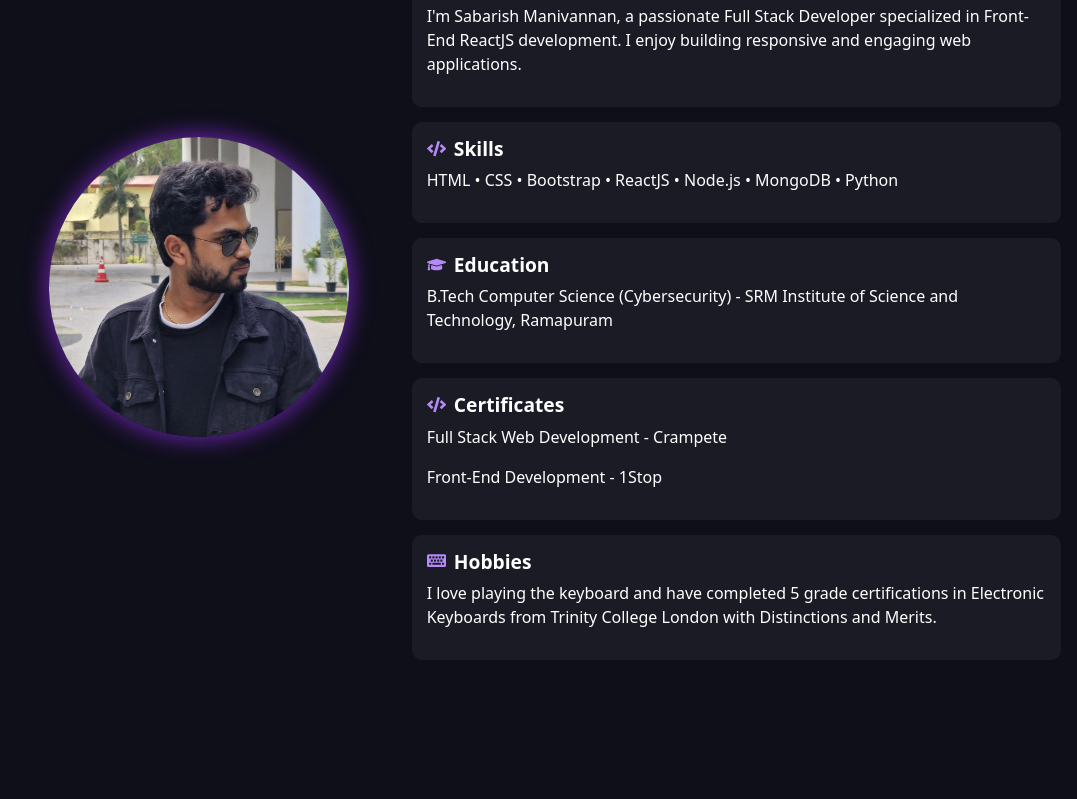
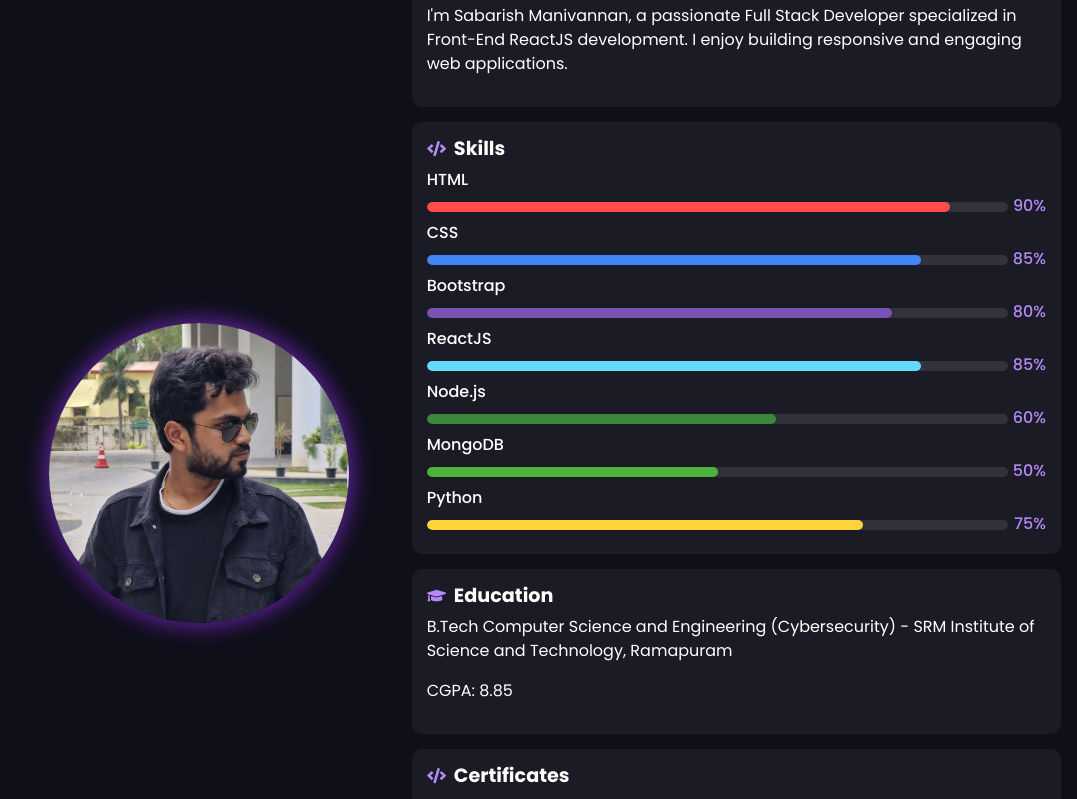
Before and after one commit to sabarish1608/Portfolio, a React (Vite) app in the folder portfolio/: page / in a window 1280 px wide. Shown: the part 980-1779 px from the top of the page, without its empty margins (91-1168 px from the left). Built offline with nearby package versions, Linux system fonts and the light colour scheme.

Commit message:
Added percentage bars to skills

```diff
--- a/portfolio/src/App.css
+++ b/portfolio/src/App.css
@@ -1,3 +1,9 @@
+@import url('https://fonts.googleapis.com/css2?family=Poppins:wght@300;400;500;600;700&display=swap');
+
+* {
+  font-family: 'Poppins', sans-serif;
+}
+
 .text-purple {
   color: #a855f7;
 }
--- a/portfolio/src/components/About.css
+++ b/portfolio/src/components/About.css
@@ -79,6 +79,60 @@
 .about-detail:nth-child(4) { transition-delay: 0.5s; }
 .about-detail:nth-child(5) { transition-delay: 0.6s; }
 
+/* Skill Section */
+.skill {
+  margin: 1px 0;
+}
+
+/* Skill Bar Layout */
+.skill-bar-container {
+  display: flex;
+  align-items: center;
+}
+
+/* Skill Name */
+.skill span {
+  font-size: 1rem;
+  font-weight: 500;
+  display: block;
+  margin-bottom: 2px;
+}
+
+/* Skill Bar Background */
+.skill-bar {
+  width: 100%;
+  height: 10px;
+  background: rgba(255, 255, 255, 0.1);
+  border-radius: 20px;
+  overflow: hidden;
+}
+
+/* Skill Bar Progress */
+.skill-progress {
+  height: 100%;
+  width: 0%;
+  border-radius: 20px;
+  transition: width 1.5s ease-in-out;
+}
+
+/* Animated Progress Widths */
+.html-progress { background: #ff4b4b; width: 90%; }
+.css-progress { background: #4285F4; width: 85%; }
+.bootstrap-progress { background: #7952B3; width: 80%; }
+.react-progress { background: #61dafb; width: 85%; }
+.node-progress { background: #3C873A; width: 60%; }
+.mongo-progress { background: #4DB33D; width: 50%; }
+.python-progress { background: #FFD43B; width: 75%; }
+
+/* Percentage Number */
+.skill-percentage {
+  font-size: 1rem;
+  font-weight: bold;
+  color: #b589f7;
+  width: 40px;
+  text-align: right;
+}
+
 
 @media (max-width: 768px) {
   .about-container {
--- a/portfolio/src/components/About.jsx
+++ b/portfolio/src/components/About.jsx
@@ -1,6 +1,7 @@
 import React, { useEffect, useState } from "react";
 import "./About.css";
 import { FaCode, FaGraduationCap, FaKeyboard } from "react-icons/fa";
+import { SiHtml5, SiCss3, SiJavascript, SiReact, SiNodedotjs, SiMongodb } from "react-icons/si";
 import profilePic from "../assets/Me1.jpg";
 
 const About = React.forwardRef((props, ref) => {
@@ -42,13 +43,84 @@ const About = React.forwardRef((props, ref) => {
           </div>
 
           <div className="about-detail">
-            <h3><FaCode className="icon" /> Skills</h3>
-            <p>HTML • CSS • Bootstrap • ReactJS • Node.js • MongoDB • Python</p>
-          </div>
+  <h3><FaCode className="icon" /> Skills</h3>
+
+  <div className="skill">
+    <span>HTML</span>
+    <div className="skill-bar-container">
+      <div className="skill-bar">
+        <div className={`skill-progress ${isVisible ? "html-progress" : ""}`}></div>
+      </div>
+      <span className="skill-percentage">90%</span>
+    </div>
+  </div>
+
+  <div className="skill">
+    <span>CSS</span>
+    <div className="skill-bar-container">
+      <div className="skill-bar">
+        <div className={`skill-progress ${isVisible ? "css-progress" : ""}`}></div>
+      </div>
+      <span className="skill-percentage">85%</span>
+    </div>
+  </div>
+
+  <div className="skill">
+    <span>Bootstrap</span>
+    <div className="skill-bar-container">
+      <div className="skill-bar">
+        <div className={`skill-progress ${isVisible ? "bootstrap-progress" : ""}`}></div>
+      </div>
+      <span className="skill-percentage">80%</span>
+    </div>
+  </div>
+
+  <div className="skill">
+    <span>ReactJS</span>
+    <div className="skill-bar-container">
+      <div className="skill-bar">
+        <div className={`skill-progress ${isVisible ? "react-progress" : ""}`}></div>
+      </div>
+      <span className="skill-percentage">85%</span>
+    </div>
+  </div>
+
+  <div className="skill">
+    <span>Node.js</span>
+    <div className="skill-bar-container">
+      <div className="skill-bar">
+        <div className={`skill-progress ${isVisible ? "node-progress" : ""}`}></div>
+      </div>
+      <span className="skill-percentage">60%</span>
+    </div>
+  </div>
+
+  <div className="skill">
+    <span>MongoDB</span>
+    <div className="skill-bar-container">
+      <div className="skill-bar">
+        <div className={`skill-progress ${isVisible ? "mongo-progress" : ""}`}></div>
+      </div>
+      <span className="skill-percentage">50%</span>
+    </div>
+  </div>
+
+  <div className="skill">
+    <span>Python</span>
+    <div className="skill-bar-container">
+      <div className="skill-bar">
+        <div className={`skill-progress ${isVisible ? "python-progress" : ""}`}></div>
+      </div>
+      <span className="skill-percentage">75%</span>
+    </div>
+  </div>
+</div>
+
 
           <div className="about-detail">
             <h3><FaGraduationCap className="icon" /> Education</h3>
-            <p>B.Tech Computer Science (Cybersecurity) - SRM Institute of Science and Technology, Ramapuram</p>
+            <p>B.Tech Computer Science and Engineering (Cybersecurity) - SRM Institute of Science and Technology, Ramapuram</p>
+            <p>CGPA: 8.85</p>
           </div>
 
           <div className="about-detail">
--- a/portfolio/src/components/Hero.jsx
+++ b/portfolio/src/components/Hero.jsx
@@ -10,7 +10,7 @@ const Hero = ({ aboutRef }) => {
   };
 
   return (
-    <div className="hero-container">
+    <div className="hero-container" id="home">
       <div className="particles-background"></div>
       <div className="hero-content">
         <h1 className="hero-margin">
--- a/portfolio/src/components/NavBar.jsx
+++ b/portfolio/src/components/NavBar.jsx
@@ -25,6 +25,11 @@ const Navbar = () => {
 
         <div className={`collapse navbar-collapse justify-content-end mobile-collapse ${isOpen ? 'show' : ''}`} id="navbarNav">
           <ul className="navbar-nav text-center">
+          <li className="nav-item">
+              <a className="nav-link" href="#about" onClick={toggleNavbar}>
+                About
+              </a>
+            </li>
             <li className="nav-item">
               <a className="nav-link" href="#projects" onClick={toggleNavbar}>
                 Projects
```
